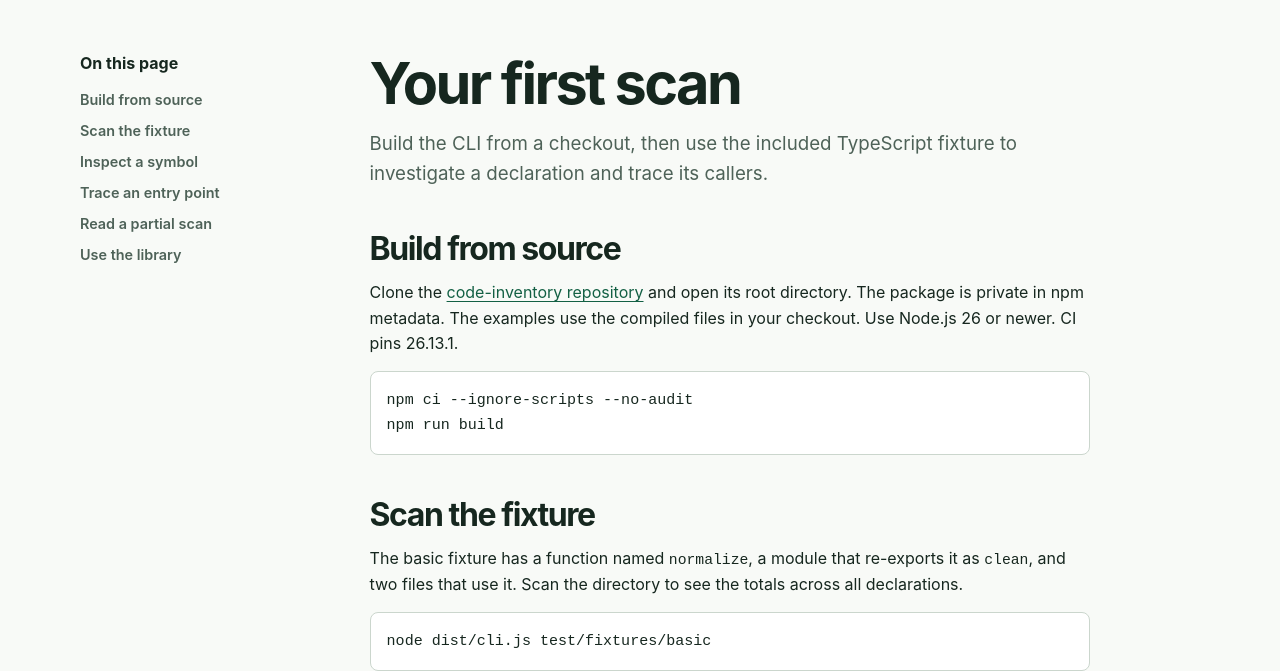
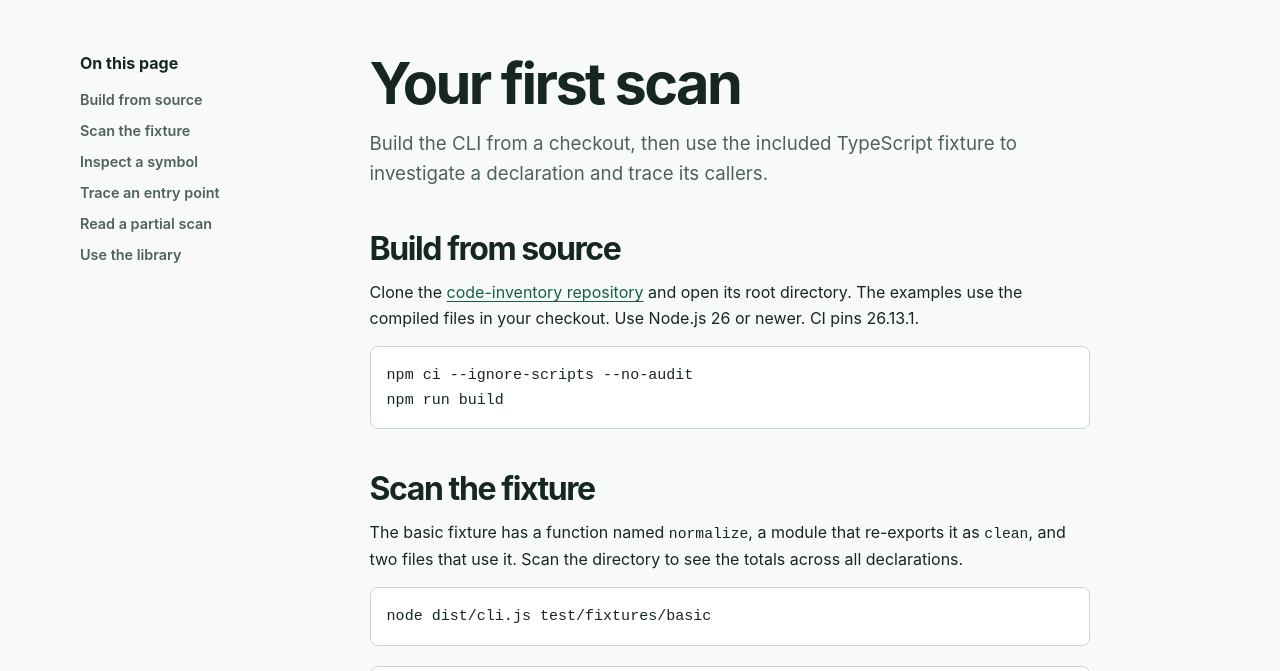
Before and after one commit to Huldoser/code-inventory, a website: page docs/guide.html in a window 1280 px wide. Shown: the part 72-743 px from the top of the page. Drawn offline with Linux system fonts and the light colour scheme.

Commit message:
chore: prepare the npm package for publication (#8)
Prepare `code-inventory@0.1.0` for npm publication. Add its project
links and discovery keywords, remove the private flag, and update the
source build instructions.

`npm run check` passed all 35 tests. The offline OSV scan found no
issues in the lockfile. A fresh consumer installed the packed tarball
and verified both the CLI and library.

```diff
--- a/docs/guide.html
+++ b/docs/guide.html
@@ -44,8 +44,7 @@
         <h2 id="build">Build from source</h2>
         <p>
           Clone the <a href="https://github.com/Huldoser/code-inventory">code-inventory repository</a> and open its root
-          directory. The package is private in npm metadata. The examples use the compiled files in your checkout. Use
-          Node.js 26 or newer. CI pins 26.13.1.
+          directory. The examples use the compiled files in your checkout. Use Node.js 26 or newer. CI pins 26.13.1.
         </p>
         <pre><code>npm ci --ignore-scripts --no-audit
 npm run build</code></pre>
```
Also changed, not shown: package.json (+18 -2 lines), README.md.
